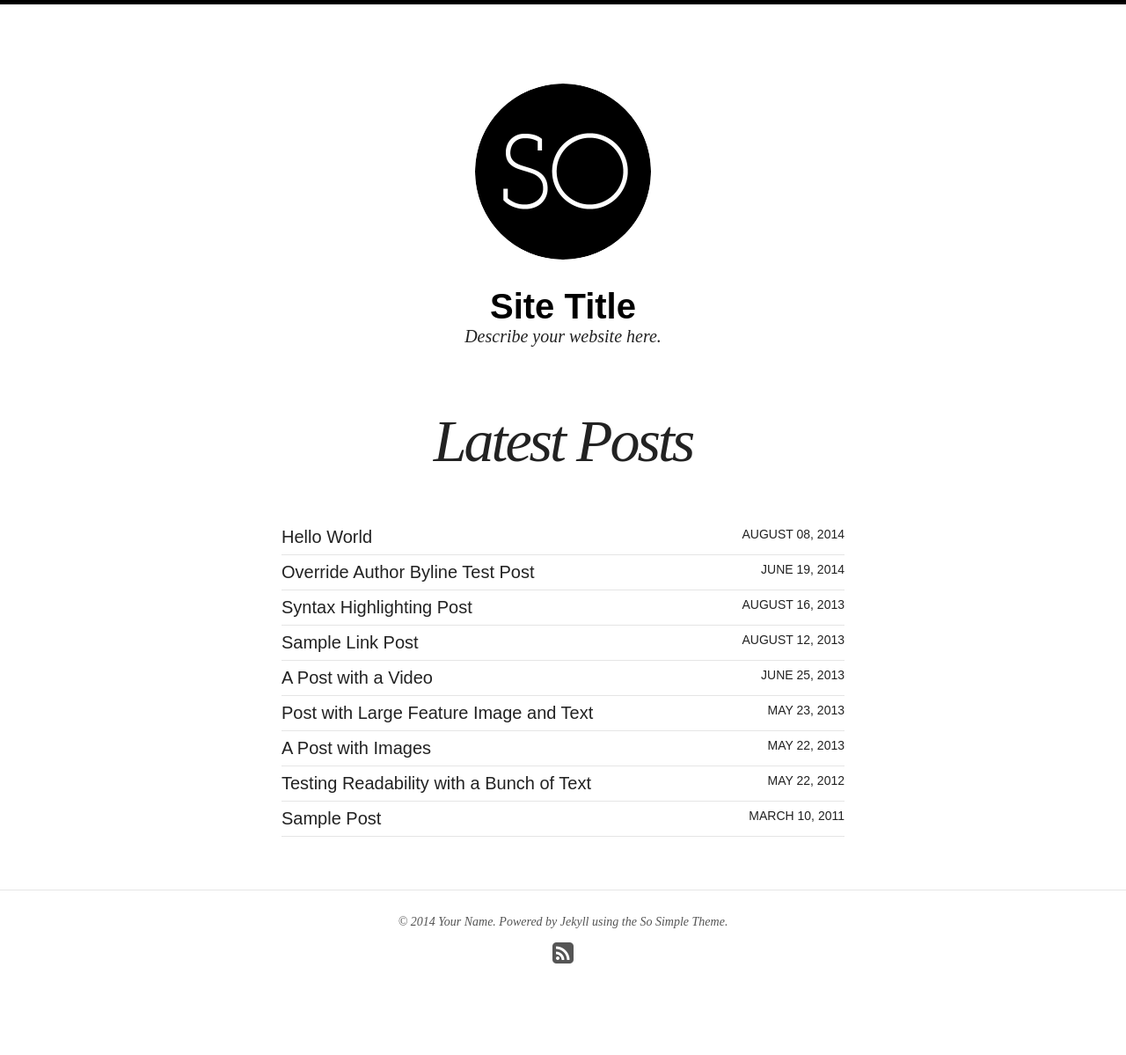
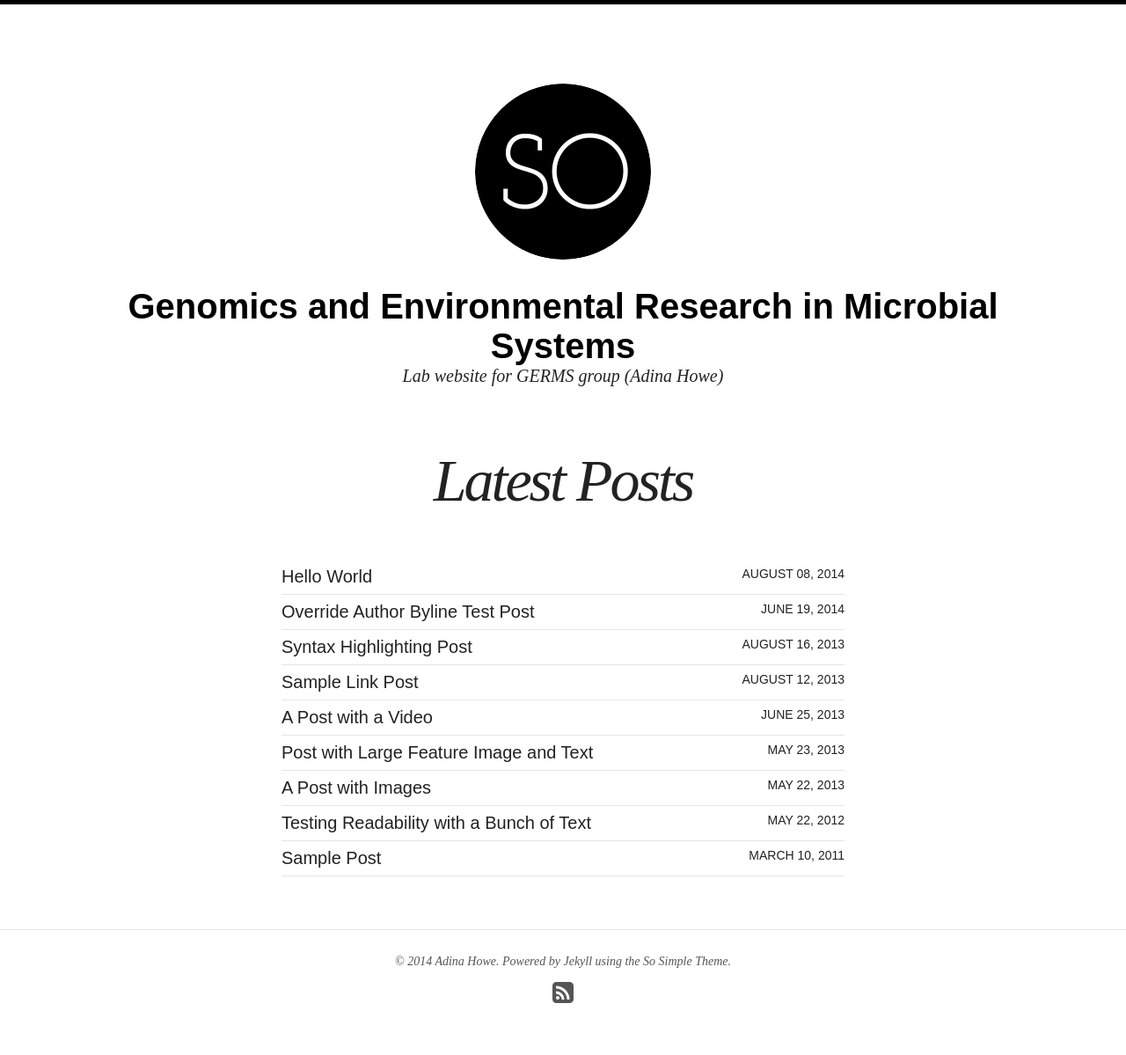
Before and after one commit to germs-lab/germs-lab.github.com-bu, a Jekyll site: the page built from index.html, in a window 1280 px wide. Shown: the whole page at 88% size. Built offline with Jekyll 4.4.1, drawn with Linux system fonts in a browser that asks for light colours; nearby versions of some CDN libraries; before the commit the page ends 1154 px from its top, so only the background shows below that.

Commit message:
updated config

```diff
--- a/_config.yml
+++ b/_config.yml
@@ -1,8 +1,8 @@
 # Site wide configuration
 
-title: Site Title
+title: Genomics and Environmental Research in Microbial Systems
 locale: en_US
-description: Describe your website here.
+description: Lab website for GERMS group (Adina Howe)
 logo: site-logo.png
 search: true
 url:
@@ -32,13 +32,13 @@ exclude: ["lib", "config.rb", "Capfile", "config", "log", "Rakefile", "Rakefile.
 
 # Site owner
 owner:
-  name: Your Name
+  name: Adina Howe
   avatar: bio-photo.jpg
   email: you@email.com
   disqus-shortname:
-  twitter: #username
+  twitter: #teeniedeenie
   facebook: #username
-  github: #username
+  github: #adina
   stackexchange: #http://stackoverflow.com/users/123456/username
   linkedin: #username
   instagram: #username
```
